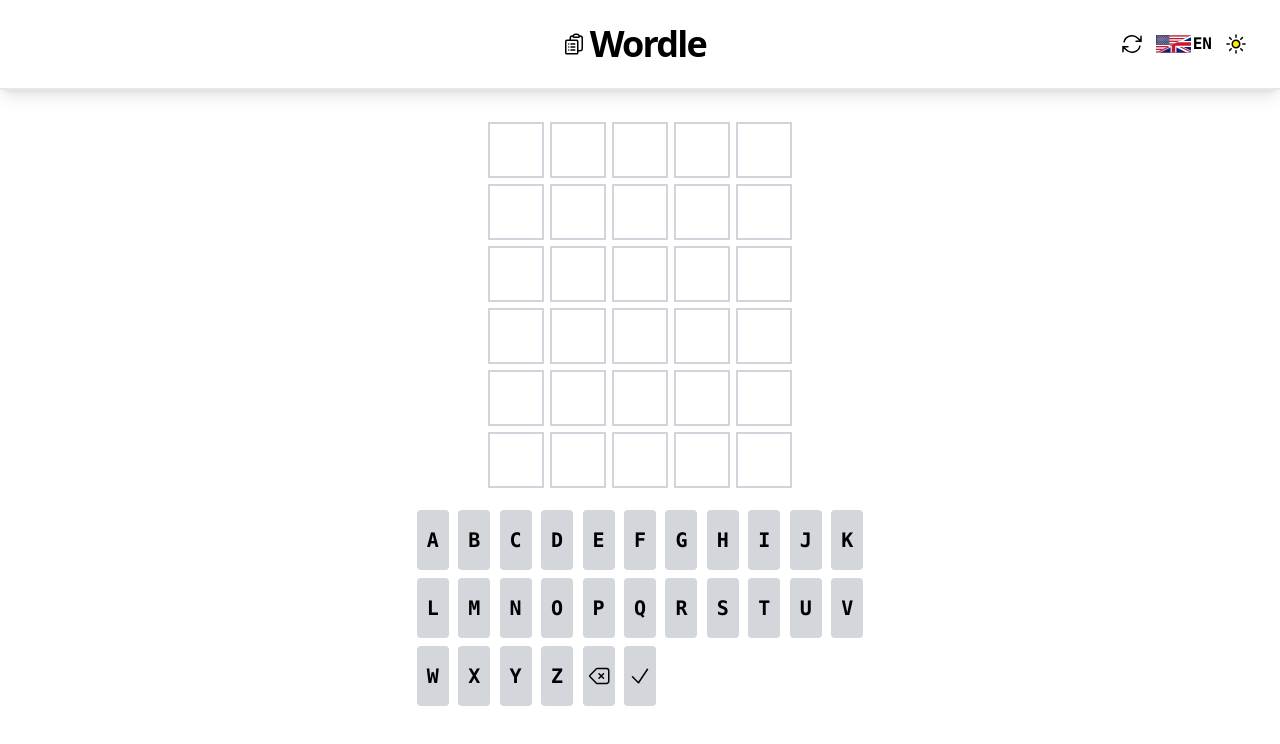
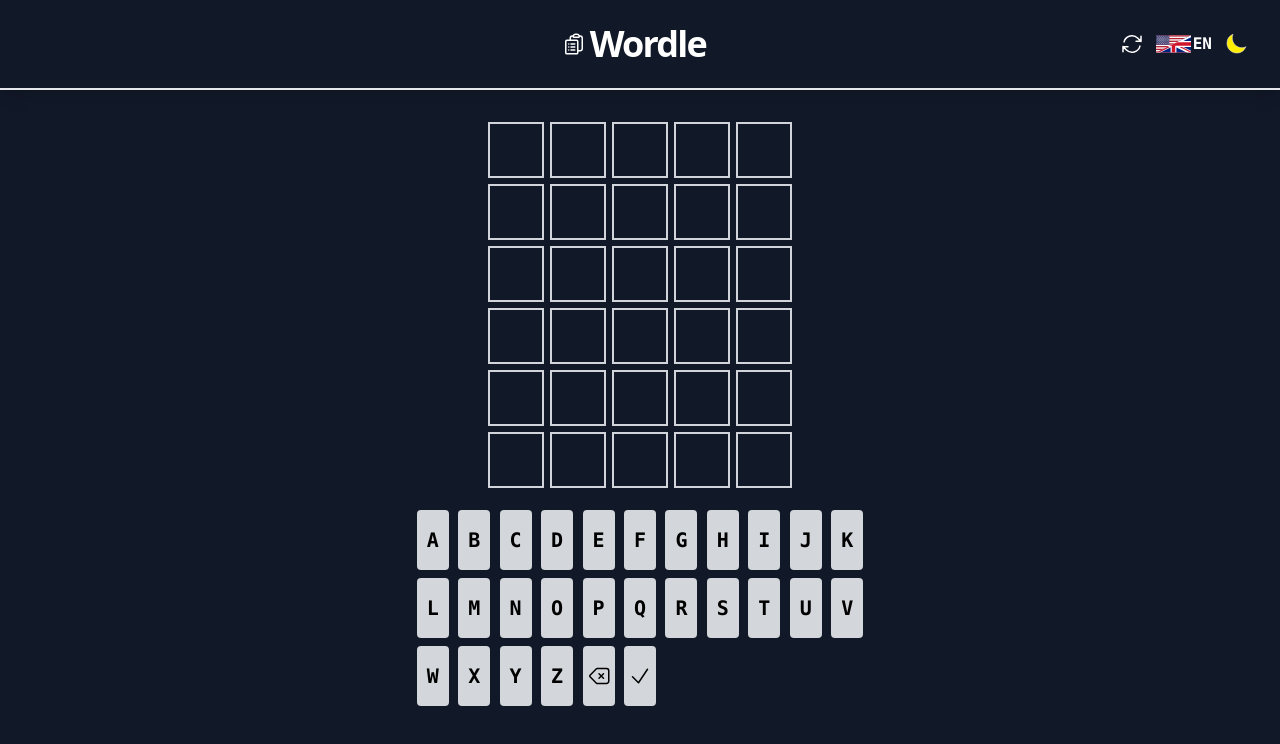
Before and after one commit to priegelsdev/wordle, a React (Vite) app: page / in a window 1280 px wide. Shown: the top 744 px of the page. Built offline with nearby package versions, Linux system fonts and the light colour scheme.

Commit message:
add dark mode for app

```diff
--- a/src/App.tsx
+++ b/src/App.tsx
@@ -1,5 +1,5 @@
-import React, { useState, useEffect } from 'react';
-import { ThemeProvider } from './context/ThemeContext';
+import React, { useState, useEffect, useContext } from 'react';
+import { ThemeContext } from './context/ThemeContext';
 
 import Keyboard from './Components/Keyboard';
 import RowsContainer from './Components/RowsContainer';
@@ -11,6 +11,10 @@ import worte from './worte.json';
 type LanguageOption = 'en' | 'de';
 
 export default function App() {
+  // color themeContext
+  const { darkMode } = useContext(ThemeContext);
+  console.log(darkMode);
+
   // state to hold random word from words.json
   const [quizWord, setQuizWord] = useState<string>(
     words[Math.floor(Math.random() * words.length)]
@@ -215,8 +219,11 @@ export default function App() {
   }
 
   return (
-    <ThemeProvider>
-      <main className="relative w-screen h-screen flex flex-col font-mono">
+    <main
+      className={`relative w-screen h-screen flex flex-col font-mono ${
+        darkMode ? 'bg-gray-900' : ''
+      }`}
+    >
       <Header language={language} onClick={changeLanguage} />
 
       {isWinner && (
@@ -253,6 +260,5 @@ export default function App() {
         />
       </div>
     </main>
-    </ThemeProvider>
   );
 }
--- a/src/context/ThemeContext.tsx
+++ b/src/context/ThemeContext.tsx
@@ -6,7 +6,7 @@ export const ThemeContext = createContext({
 });
 
 export const ThemeProvider = ({ children }) => {
-  const [darkMode, setDarkMode] = useState<boolean>(false);
+  const [darkMode, setDarkMode] = useState<boolean>(true);
 
   function toggleTheme() {
     setDarkMode((prevState) => !prevState);
--- a/src/main.tsx
+++ b/src/main.tsx
@@ -1,10 +1,13 @@
 import React from 'react';
+import { ThemeContext, ThemeProvider } from './context/ThemeContext';
 import ReactDOM from 'react-dom/client';
 import App from './App';
 import './index.css';
 
 ReactDOM.createRoot(document.getElementById('root') as HTMLElement).render(
   <React.StrictMode>
-    <App />
+    <ThemeProvider>
+      <App />
+    </ThemeProvider>
   </React.StrictMode>
 );
```
Lines whose indentation alone changed are shown as unchanged.
